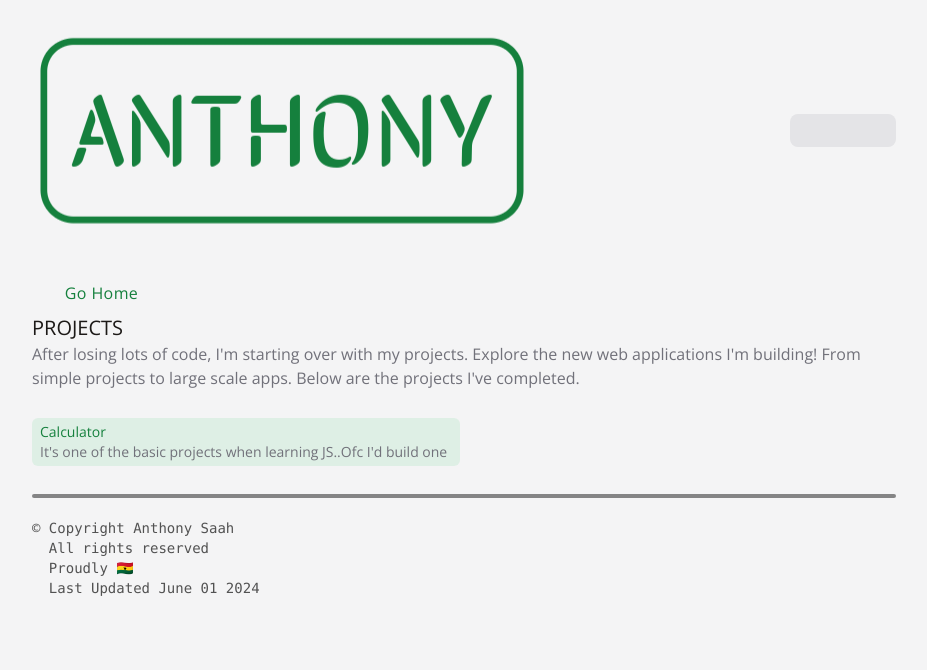
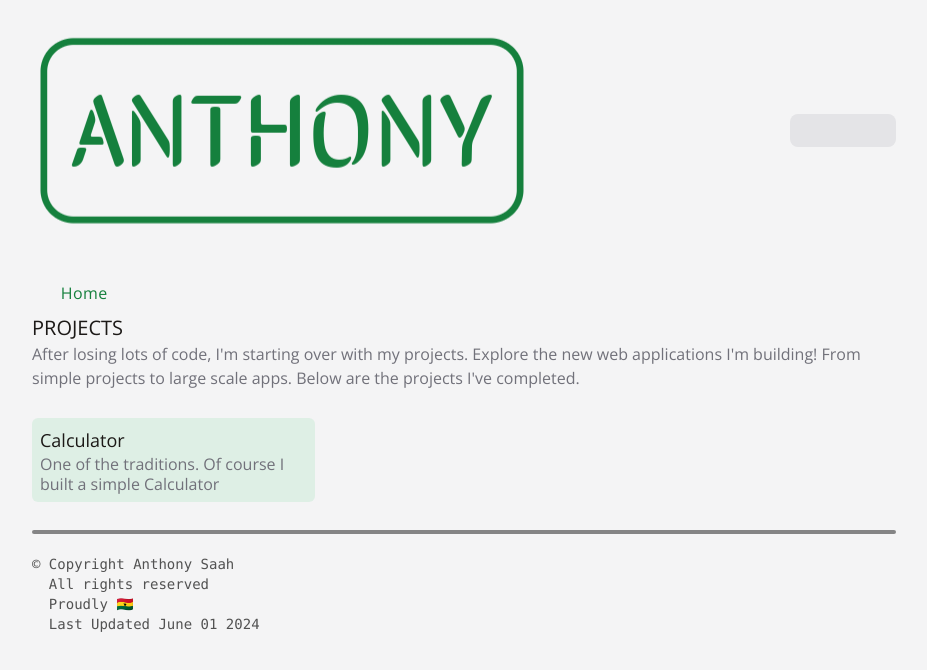
Before and after one commit to thepapisogram/anthony-saah, a Next.js app: page /projects in a window 1280 px wide. Shown: the top 670 px of the page, without its empty margins (176-1103 px from the left). Built offline with nearby package versions, Linux system fonts and the light colour scheme; some icons are missing.

Commit message:
minor updates

```diff
--- a/app/components/Home/Sections/ProjectSection.js
+++ b/app/components/Home/Sections/ProjectSection.js
@@ -3,7 +3,7 @@ import HighlightLink from "@/app/components/universal/HighlightLink";
 export default function ProjectSection() {
   return (
     <div>
-        <h1 className="main-text mb-2">I&apos;ll update this section soon</h1>
+        <h1 className="main-text mb-2">WIP. I&apos;m yet to have lots of amazing projects. I&apos;ll update this section soon</h1>
         <HighlightLink link="/projects" text="View All" />
     </div>
   )
--- a/app/components/Projects/HomeLink.js
+++ /dev/null
@@ -1,11 +0,0 @@
-import Link from "next/link"
-import ThemeIcon from "../universal/ThemeIcon"
-
-export default function HomeLink() {
-  return (
-    <Link className="flex items-center gap-2 text-center head-text font-thin tracking-wide" href="/projects">
-        <ThemeIcon icon="arrow-back" />
-        Go back to Projects
-    </Link>
-  )
-}
--- /dev/null
+++ b/app/components/Projects/ProjectLink.js
@@ -0,0 +1,10 @@
+import Link from "next/link"
+
+export default function ProjectLink({title, link, body}) {
+  return (
+    <Link href={link} className="project-link p-2 rounded-lg my-2 cursor-pointer">
+        <h1 className="main-text text-lg">{title}</h1>
+        <p className="sub-text leading-5">{body}</p>
+    </Link>
+  )
+}
--- /dev/null
+++ b/app/components/universal/BackLink.js
@@ -0,0 +1,11 @@
+import Link from "next/link"
+import ThemeIcon from "./ThemeIcon"
+
+export default function BackLink({ text = "Home", link = "/"}) {
+    return (
+        <Link className="crumb" href={link}>
+            <ThemeIcon icon="arrow-back" />
+            {text}
+        </Link>
+    )
+}
--- a/app/components/universal/HomeLink.js
+++ /dev/null
@@ -1,11 +0,0 @@
-import Link from "next/link"
-import ThemeIcon from "./ThemeIcon"
-
-export default function HomeLink() {
-    return (
-        <Link className="flex items-center gap-2 text-center head-text font-thin tracking-wide mb-2" href="/projects">
-            <ThemeIcon icon="arrow-back" />
-            Go Home
-        </Link>
-    )
-}
--- a/app/projects/calculator/page.js
+++ b/app/projects/calculator/page.js
@@ -3,7 +3,7 @@
 import { useState } from 'react'
 
 import '@/app/styles/projects/calculator.css'
-import HomeLink from '@/app/components/Projects/HomeLink';
+import BackLink from '@/app/components/universal/BackLink';
 
 export default function page() {
 
@@ -60,7 +60,7 @@ export default function page() {
 
   return (
     <div className="p-2">
-      <HomeLink />
+      <BackLink link="/projects" text="Projects" />
       <div className="bg-stone-800 w-full md:w-80 mx-auto rounded-lg p-3">
         <h1 className="text-center head-text tracking-wide font-thin text-xl">Simple Calculator</h1>
         <input type="text" className="calc-input" placeholder="0" value={screen} readOnly />
--- a/app/projects/page.js
+++ b/app/projects/page.js
@@ -1,17 +1,14 @@
-import Link from "next/link"
-import HomeLink from "../components/universal/HomeLink"
+import BackLink from "../components/universal/BackLink"
+import ProjectLink from "../components/Projects/ProjectLink"
 
 export default function page() {
   return (
     <div className="my-5">
-      <HomeLink />
+      <BackLink link="/" text="Home" />
       <h1 className="text-xl main-text uppercase">Projects</h1>
       <p className="sub-text">After losing lots of code, I&apos;m starting over with my projects. Explore the new web applications I&apos;m building! From simple projects to large scale apps. Below are the projects I&apos;ve completed.</p>
-      <div className="grid md:grid-cols-2 mt-5 gap-2">
-        <Link href="/projects/calculator" className="highlight-btn p-2 rounded-lg my-2 cursor-pointer">
-          <h1 className="head-text">Calculator</h1>
-          <p className="sub-text">It&apos;s one of the basic projects when learning JS..Ofc I&apos;d build one</p>
-        </Link>
+      <div className="grid md:grid-cols-2 lg:grid-cols-3 mt-5 gap-2">
+        <ProjectLink link="/projects/calculator" title="Calculator" body="One of the traditions. Of course I built a simple Calculator" />
       </div>
     </div>
   )
--- a/app/styles/globals.css
+++ b/app/styles/globals.css
@@ -11,10 +11,17 @@ body{
 .sub-text{ @apply text-zinc-500}
 
 .highlight-btn{
-    @apply p-1 px-2 head-text text-sm bg-green-500 dark:bg-yellow-500 !bg-opacity-10 hover:!bg-opacity-15 rounded-md transition-all
+    @apply p-0.5 px-1 head-text text-sm bg-green-500 dark:bg-yellow-500 !bg-opacity-10 hover:!bg-opacity-15 rounded-md transition-all
+}
+
+.project-link{
+    @apply p-2 head-text bg-green-500 dark:bg-yellow-500 !bg-opacity-10 hover:!bg-opacity-15 rounded-md transition-all
 }
 
 .app{
     @apply bg-zinc-100 dark:bg-neutral-900 px-5 md:px-40 lg:px-44 xl:px-52
-    /* @apply bg-zinc-100 px-5 md:px-40 lg:px-44 xl:px-52 */
 }
+
+.crumb{
+    @apply flex items-center gap-1 text-center head-text font-thin tracking-wide mb-2
+}
```
